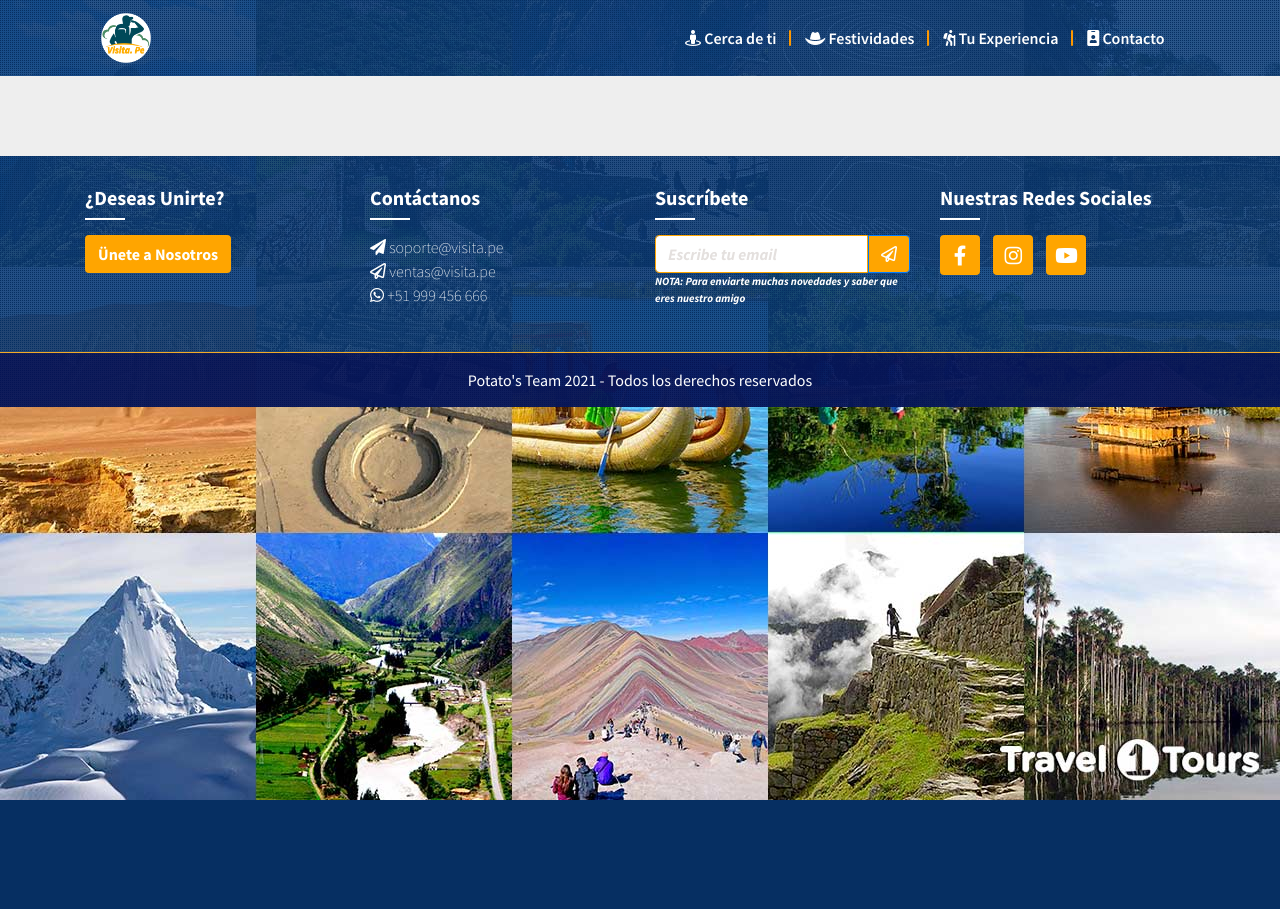
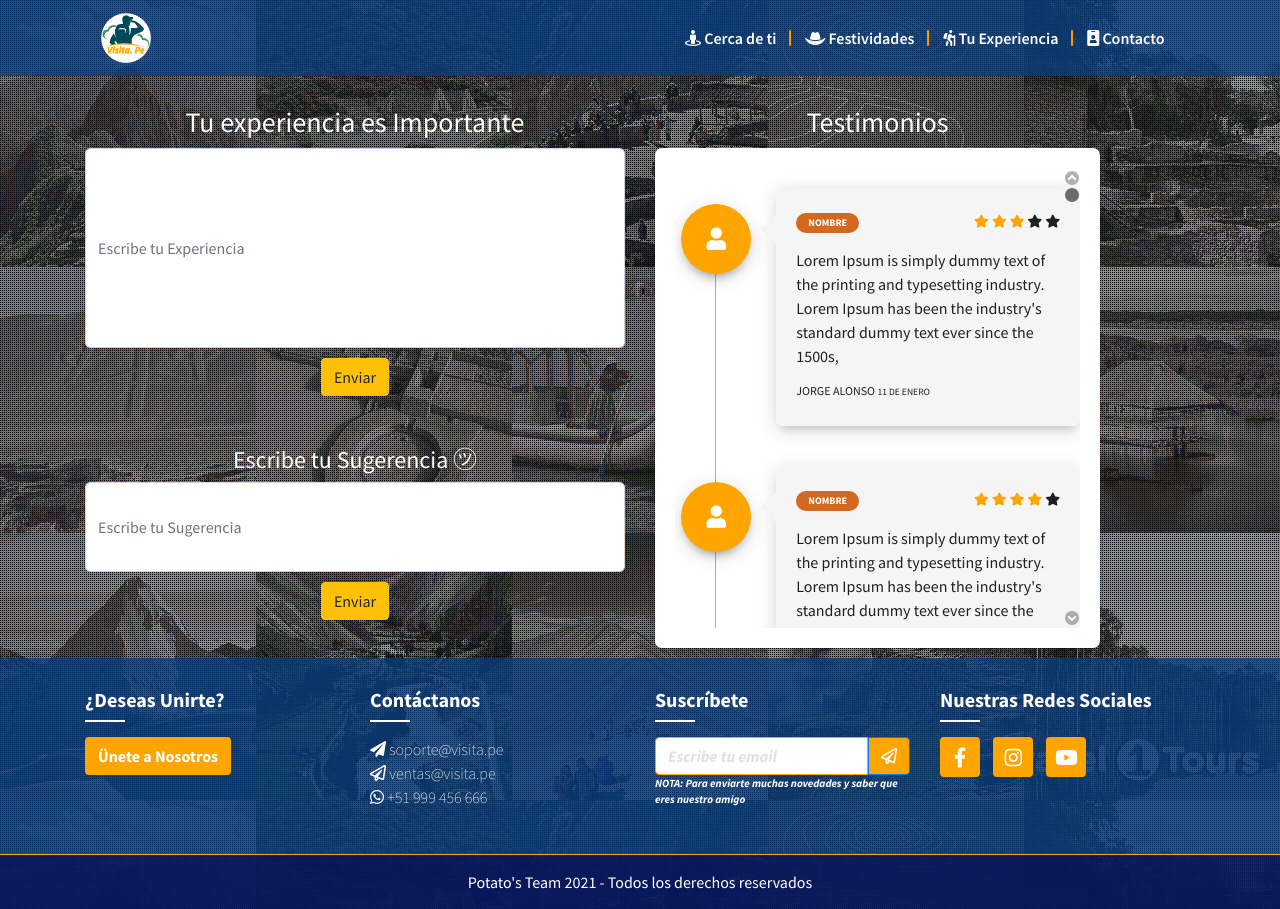
Before and after one commit to Potato-sTeam/visitape_frontend, a PHP site: page /tuexperiencia.html in a window 1280 px wide. Before the commit the page ends 800 px from the top, so only its background shows below. Run offline with PHP 8.4, Linux system fonts and the light colour scheme; some libraries are stand-ins or nearby versions.

Commit message:
tu experienciia realizado

```diff
--- a/assets/css/custom.css
+++ b/assets/css/custom.css
@@ -445,3 +445,31 @@
     background-color: orange !important;
     border-radius:0px 4px 4px 0px;
 }
+h3
+{
+    color: white;
+    text-align: center;
+}
+h4
+{
+    margin-top: 50px;
+    color: white;
+    text-align: center;
+}
+.coment input{
+    height: 200px;
+    border-radius: 5px;
+}
+#enviar{
+    margin-top: 10px;
+}
+#env{
+    margin-top: 10px;
+}
+.sug input{
+    height: 90px;
+    border-radius: 5px;
+}
+footer{
+    margin-top: 10px;
+}
--- a/tuexperiencia.html
+++ b/tuexperiencia.html
@@ -53,15 +53,116 @@
                 </nav>
             </div>
         </header>
-        <!-------------Maintop-------------->
-        <section class="content-wrap">
-            <div class="container-fluid wrap_padding" style="background-color: #eee;">
-                <div class="container">
-                    <div class="row">
+        <!-------------Main Content 2-------------->
+        <div class="container margin-gral1">
+            <div class="row">
+                <div class="col-sm-12 col md-6 col-lg-6 main-content-2">
+                    <h3>Tu experiencia es Importante</h3>
+                    <div class="coment">
+                        <input type="text" class="form-control" placeholder="Escribe tu Experiencia">
+                    </div>
+                    <div style="text-align: center;">
+                        <button id="enviar" style="position: flex;" type="button" class="btn btn-warning">Enviar</button>
+                    </div>
+                    <h4>Escribe tu Sugerencia ㋡</h4>
+                    <div class="sug">
+                        <input type="text" class="form-control" placeholder="Escribe tu Sugerencia">
+                    </div>
+                    <div class="but-env" style="text-align: center;">
+                        <button id="env" tyle="position: flex;" type="button" class="btn btn-warning">Enviar</button>
+                    </div>
+                </div>
+
+                <div class="col-sm-12 col md-6 col-lg-5 main-content-2">
+                    <h3>Testimonios</h3>
+                    <div class="wraped-scroll">
+                        <div class="content-comment">
+                            <div class="Muigrig-rood">
+                                <ul class="js01">
+                                    <li class="js01-a">
+                                        <div class="js01-a-1">
+                                            <i class="fas fa-user"></i>
+                                        </div>
+                                        <div class="js01-a-2">
+                                            <div class="js01-a-2A name">
+                                                <div class="js01-a-2Aa">
+                                                    NOMBRE
+                                                </div>
+                                                <div class="Star-rating">
+                                                    <span class="fas fa-star star_checked"></span>
+                                                    <span class="fas fa-star star_checked"></span>
+                                                    <span class="fas fa-star star_checked"></span>
+                                                    <span class="fas fa-star"></span>
+                                                    <span class="fas fa-star"></span>
+                                                </div>
+                                            </div>
+                                            <div class="js01-a-2B text">
+                                                <p>
+                                                    Lorem Ipsum is simply dummy text of the printing and typesetting industry. Lorem Ipsum has been the industry's standard dummy text ever since the 1500s,
+                                                </p>
+                                            </div>
+                                            <h6 class="js01-a-2C  text-bottom"> Jorge Alonso <small> 11 de enero</small></h6>
+                                        </div>
+                                    </li>
+
+                                    <li class="js01-a">
+                                        <div class="js01-a-1">
+                                            <i class="fas fa-user"></i>
+                                        </div>
+                                        <div class="js01-a-2">
+                                            <div class="js01-a-2A name">
+                                                <div class="js01-a-2Aa">
+                                                    NOMBRE
+                                                </div>
+                                                <div class="Star-rating">
+                                                    <span class="fas fa-star star_checked"></span>
+                                                    <span class="fas fa-star star_checked"></span>
+                                                    <span class="fas fa-star star_checked"></span>
+                                                    <span class="fas fa-star star_checked"></span>
+                                                    <span class="fas fa-star"></span>
+                                                </div>
+                                            </div>
+                                            <div class="js01-a-2B text">
+                                                <p>
+                                                    Lorem Ipsum is simply dummy text of the printing and typesetting industry. Lorem Ipsum has been the industry's standard dummy text ever since the 1500s,
+                                                </p>
+                                            </div>
+                                            <h6 class="js01-a-2C  text-bottom"> Jorge Alonso <small> 11 de enero</small></h6>
+                                        </div>
+                                    </li>
+
+                                    <li class="js01-a">
+                                        <div class="js01-a-1">
+                                            <i class="fas fa-user"></i>
+                                        </div>
+                                        <div class="js01-a-2">
+                                            <div class="js01-a-2A name">
+                                                <div class="js01-a-2Aa">
+                                                    NOMBRE
+                                                </div>
+                                                <div class="Star-rating">
+                                                    <span class="fas fa-star star_checked"></span>
+                                                    <span class="fas fa-star star_checked"></span>
+                                                    <span class="fas fa-star star_checked"></span>
+                                                    <span class="fas fa-star star_checked"></span>
+                                                    <span class="fas fa-star"></span>
+                                                </div>
+                                            </div>
+                                            <div class="js01-a-2B text">
+                                                <p>
+                                                    Lorem Ipsum is simply dummy text of the printing and typesetting industry. Lorem Ipsum has been the industry's standard dummy text ever since the 1500s,
+                                                </p>
+                                            </div>
+                                            <h6 class="js01-a-2C  text-bottom"> Jorge Alonso <small> 11 de enero</small></h6>
+                                        </div>
+                                    </li>
+                                </ul>
+                            </div>
+                        </div>
                     </div>
                 </div>
             </div>
-        </section>
+        </div>
         <footer id="footer">
             <div class="container">
                 <div class="row">
```
